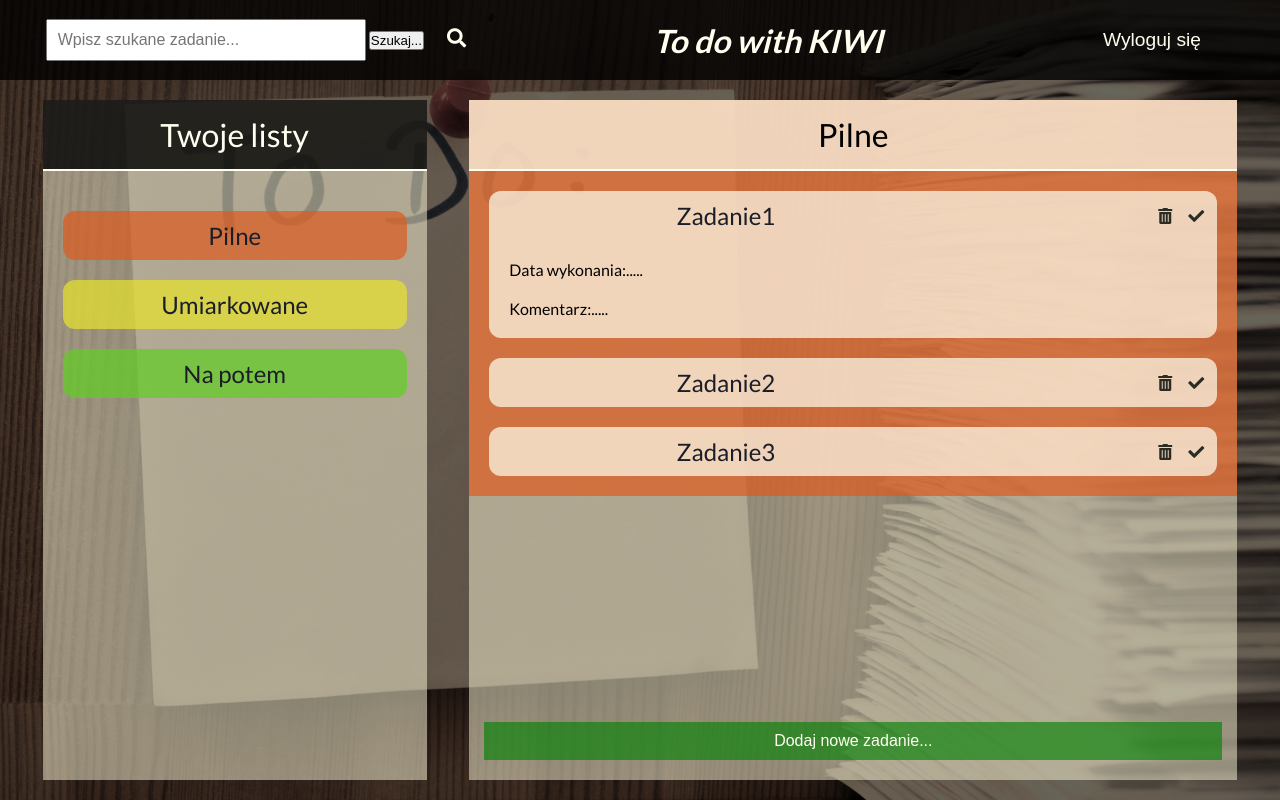
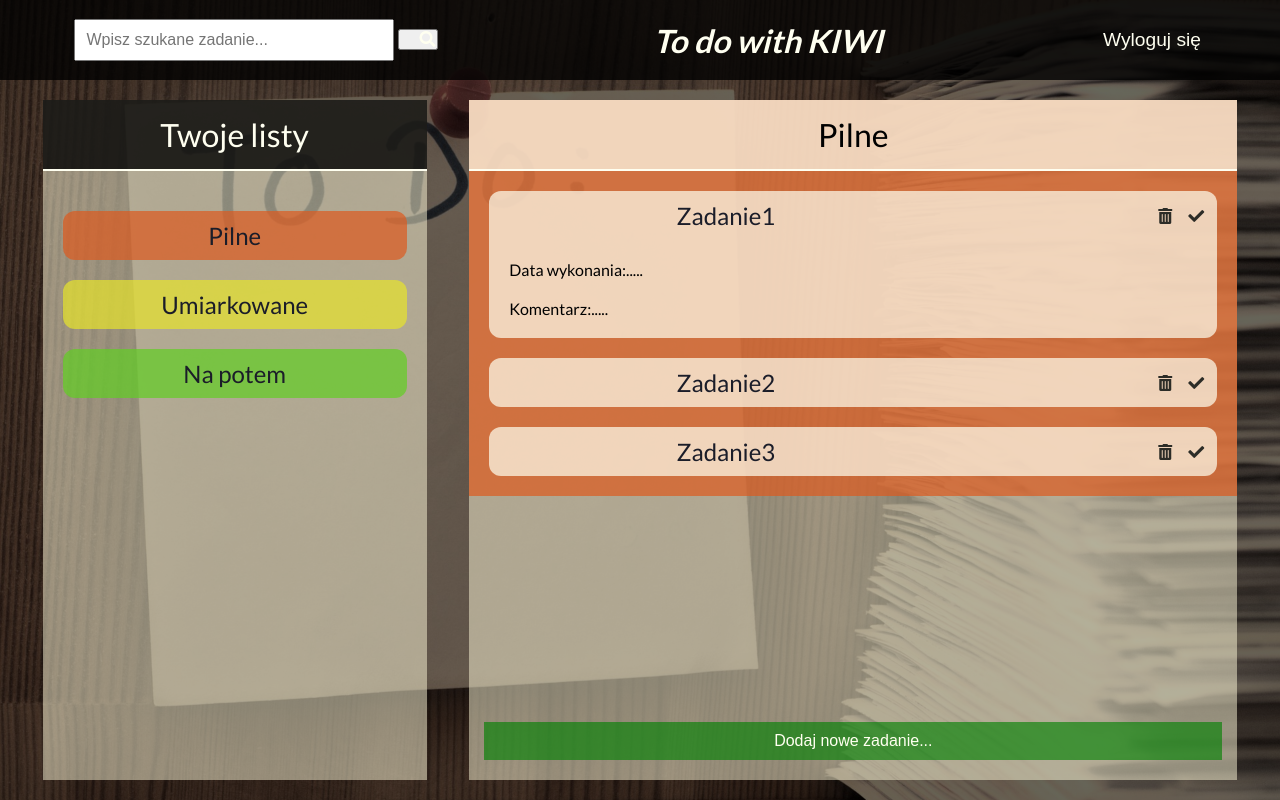
Before and after one commit to codersCampKiwiTeam/toDoList, a plain HTML site: page todo.html in a window 1280 px wide. Drawn offline with nearby package versions, Linux system fonts and the light colour scheme; no server answers.

Commit message:
Search button OK

```diff
--- a/todo.html
+++ b/todo.html
@@ -16,11 +16,10 @@
 
 <body onload="showTasks()">
     <nav class="navigation main">
-        <div class="search-div">
+        <form class="search-div">
             <input id="search" type="text" placeholder="Wpisz szukane zadanie...">
-            <input id="search-btn" type="button" value="Szukaj..." onclick="search()">
-            <i class="fas fa-search"></i>
-        </div>
+            <button id="search-btn" type="submit" onclick="search()"><i class="fas fa-search"></i></button>
+        </form>
         <p class="app-name">To do with KIWI</p>
         <button class="logout">Wyloguj się</button>
     </nav>
```
